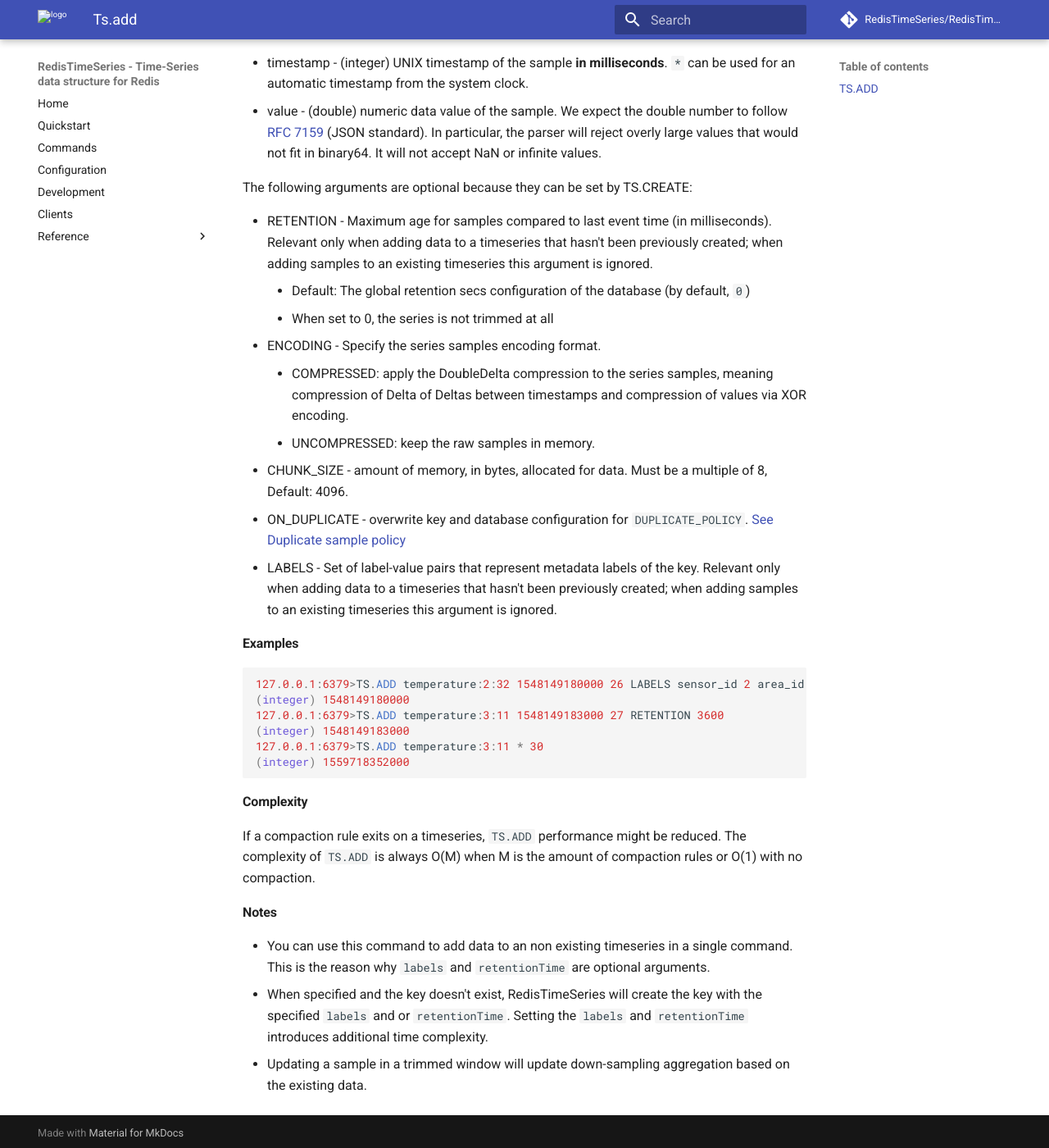
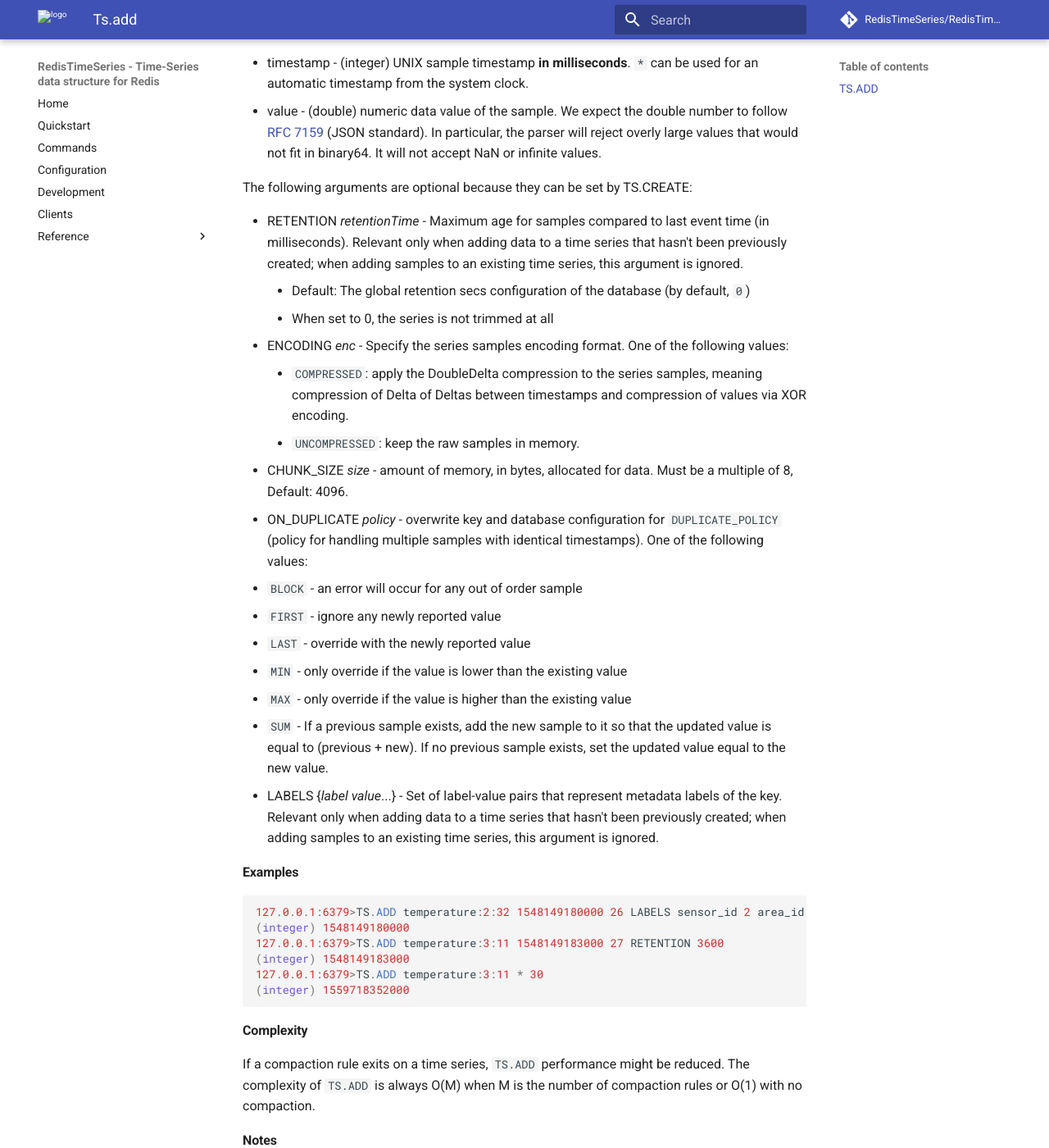
Before and after one commit to RedisTimeSeries/RedisTimeSeries, an MkDocs documentation site: the page built from docs/commands/ts.add.md, in a window 1280 px wide and 1400 px high, scrolled down 285 px. Shown: the whole window at 82% size. Built offline with MkDocs 1.6.1 and Material for MkDocs 9.7.7, drawn with Linux system fonts in a browser that asks for light colours; comment, search, counter and statistics services are not loaded; some of the changed text lies outside the part shown.

Commit message:
Update ts.add.md

````diff
--- a/docs/commands/ts.add.md
+++ b/docs/commands/ts.add.md
@@ -3,24 +3,29 @@
 Append a new sample to the series. If the series has not been created yet with `TS.CREATE` it will be automatically created.
 
 ```sql
-TS.ADD key timestamp value [RETENTION retentionTime] [ENCODING [COMPRESSED|UNCOMPRESSED]] [CHUNK_SIZE size] [ON_DUPLICATE policy] [LABELS label value..]
+TS.ADD key timestamp value [RETENTION retentionTime] [ENCODING [COMPRESSED|UNCOMPRESSED]] [CHUNK_SIZE size] [ON_DUPLICATE policy] [LABELS {label value}...]
 ```
 
-* timestamp - (integer) UNIX timestamp of the sample **in milliseconds**. `*` can be used for an automatic timestamp from the system clock.
+* timestamp - (integer) UNIX sample timestamp **in milliseconds**. `*` can be used for an automatic timestamp from the system clock.
 * value - (double) numeric data value of the sample. We expect the double number to follow [RFC 7159](https://tools.ietf.org/html/rfc7159) (JSON standard). In particular, the parser will reject overly large values that would not fit in binary64. It will not accept NaN or infinite values.
 
 The following arguments are optional because they can be set by TS.CREATE:
 
- * RETENTION - Maximum age for samples compared to last event time (in milliseconds). Relevant only when adding data to a timeseries that hasn't been previously created; when adding samples to an existing timeseries this argument is ignored.
+ * RETENTION _retentionTime_ - Maximum age for samples compared to last event time (in milliseconds). Relevant only when adding data to a time series that hasn't been previously created; when adding samples to an existing time series, this argument is ignored.
     * Default: The global retention secs configuration of the database (by default, `0`)
     * When set to 0, the series is not trimmed at all
- * ENCODING - Specify the series samples encoding format.
-    * COMPRESSED: apply the DoubleDelta compression to the series samples, meaning compression of Delta of Deltas between timestamps and compression of values via XOR encoding.
-    * UNCOMPRESSED: keep the raw samples in memory.
- * CHUNK_SIZE - amount of memory, in bytes, allocated for data. Must be a multiple of 8, Default: 4096.
- * ON_DUPLICATE - overwrite key and database configuration for `DUPLICATE_POLICY`. [See Duplicate sample policy](configuration.md#DUPLICATE_POLICY)
- * LABELS - Set of label-value pairs that represent metadata labels of the key. Relevant only when adding data to a timeseries that hasn't been previously created; when adding samples to an existing timeseries this argument is ignored.
-
+ * ENCODING _enc_ - Specify the series samples encoding format. One of the following values:
+    * `COMPRESSED`: apply the DoubleDelta compression to the series samples, meaning compression of Delta of Deltas between timestamps and compression of values via XOR encoding.
+    * `UNCOMPRESSED`: keep the raw samples in memory.
+ * CHUNK_SIZE _size_ - amount of memory, in bytes, allocated for data. Must be a multiple of 8, Default: 4096.
+ * ON_DUPLICATE _policy_ - overwrite key and database configuration for `DUPLICATE_POLICY` (policy for handling multiple samples with identical timestamps). One of the following values:
+   * `BLOCK` - an error will occur for any out of order sample
+   * `FIRST` - ignore any newly reported value
+   * `LAST` - override with the newly reported value
+   * `MIN` - only override if the value is lower than the existing value
+   * `MAX` - only override if the value is higher than the existing value
+   * `SUM` - If a previous sample exists, add the new sample to it so that the updated value is equal to (previous + new). If no previous sample exists, set the updated value equal to the new value.
+ * LABELS {_label_ _value_...} - Set of label-value pairs that represent metadata labels of the key. Relevant only when adding data to a time series that hasn't been previously created; when adding samples to an existing time series, this argument is ignored.
 
 #### Examples
 ```sql
@@ -34,13 +39,13 @@
 
 #### Complexity
 
-If a compaction rule exits on a timeseries, `TS.ADD` performance might be reduced.
-The complexity of `TS.ADD` is always O(M) when M is the amount of compaction rules or O(1) with no compaction.
+If a compaction rule exits on a time series, `TS.ADD` performance might be reduced.
+The complexity of `TS.ADD` is always O(M) when M is the number of compaction rules or O(1) with no compaction.
 
 #### Notes
 
-- You can use this command to add data to an non existing timeseries in a single command.
-  This is the reason why `labels` and `retentionTime` are optional arguments.
-- When specified and the key doesn't exist, RedisTimeSeries will create the key with the specified `labels` and or `retentionTime`.
-  Setting the `labels` and `retentionTime` introduces additional time complexity.
+- You can use this command to add data to a nonexisting time series in a single command.
+  This is why `RETENTION` and `LABELS` are optional arguments.
+- When specified and the key doesn't exist, RedisTimeSeries will create the key with the specified `RETENTION` and or `LABELS`.
+  Setting `RETENTION` and `LABELS` introduces additional time complexity.
 - Updating a sample in a trimmed window will update down-sampling aggregation based on the existing data.
````
